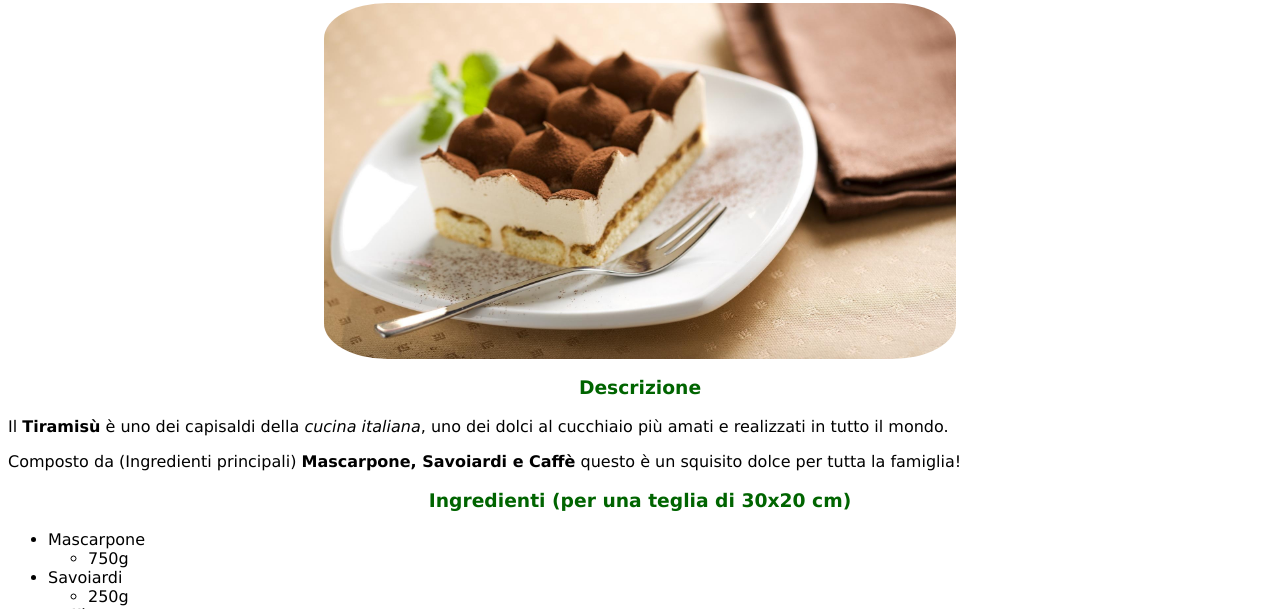
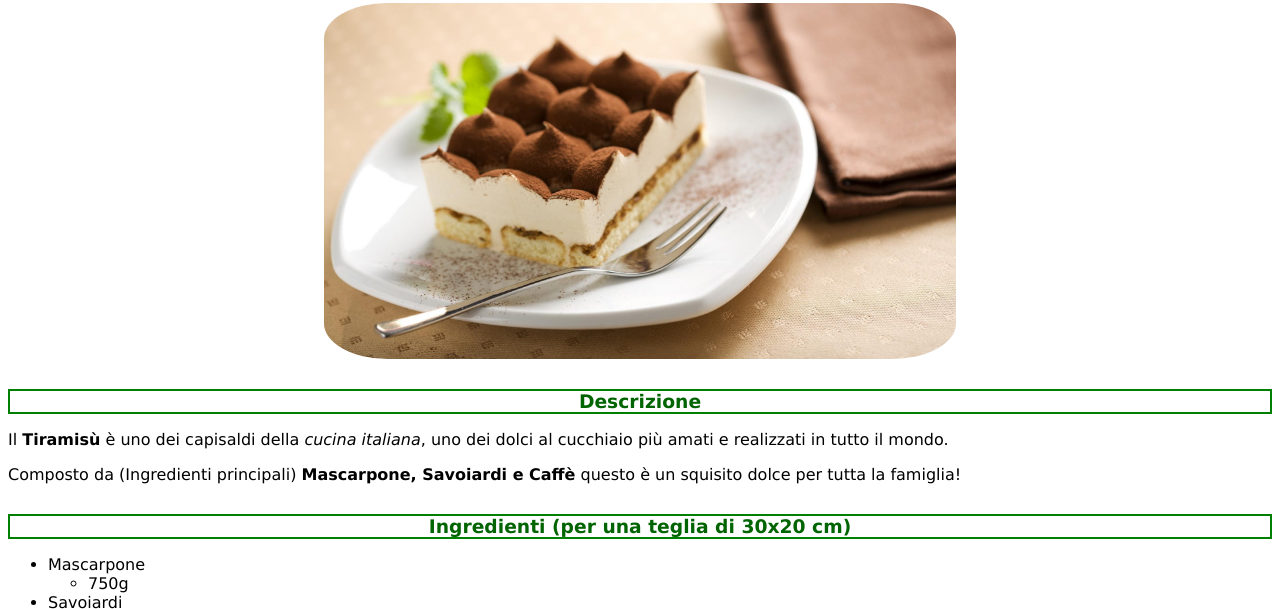
Before and after one commit to nicolanapa/odin-recipes, a plain HTML site: page recipes/Tiramisù.html in a window 1280 px wide. Shown: the part 119-728 px from the top of the page. Drawn offline with Linux system fonts and the light colour scheme.

Commit message:
Working for a new interface for the browser (first code changes)

```diff
--- a/styles/styles.css
+++ b/styles/styles.css
@@ -1,5 +1,6 @@
 * {
     font-family:Verdana, Geneva, Tahoma, sans-serif;
+    box-sizing: border-box;
 }
 
 #titolo-principale {
@@ -31,4 +32,7 @@
 h3 {
     text-align: center;
     color: darkgreen;
+    border: 2px solid green;
+    margin-top: 30px;
+    margin-bottom: 5px;
 }
```
